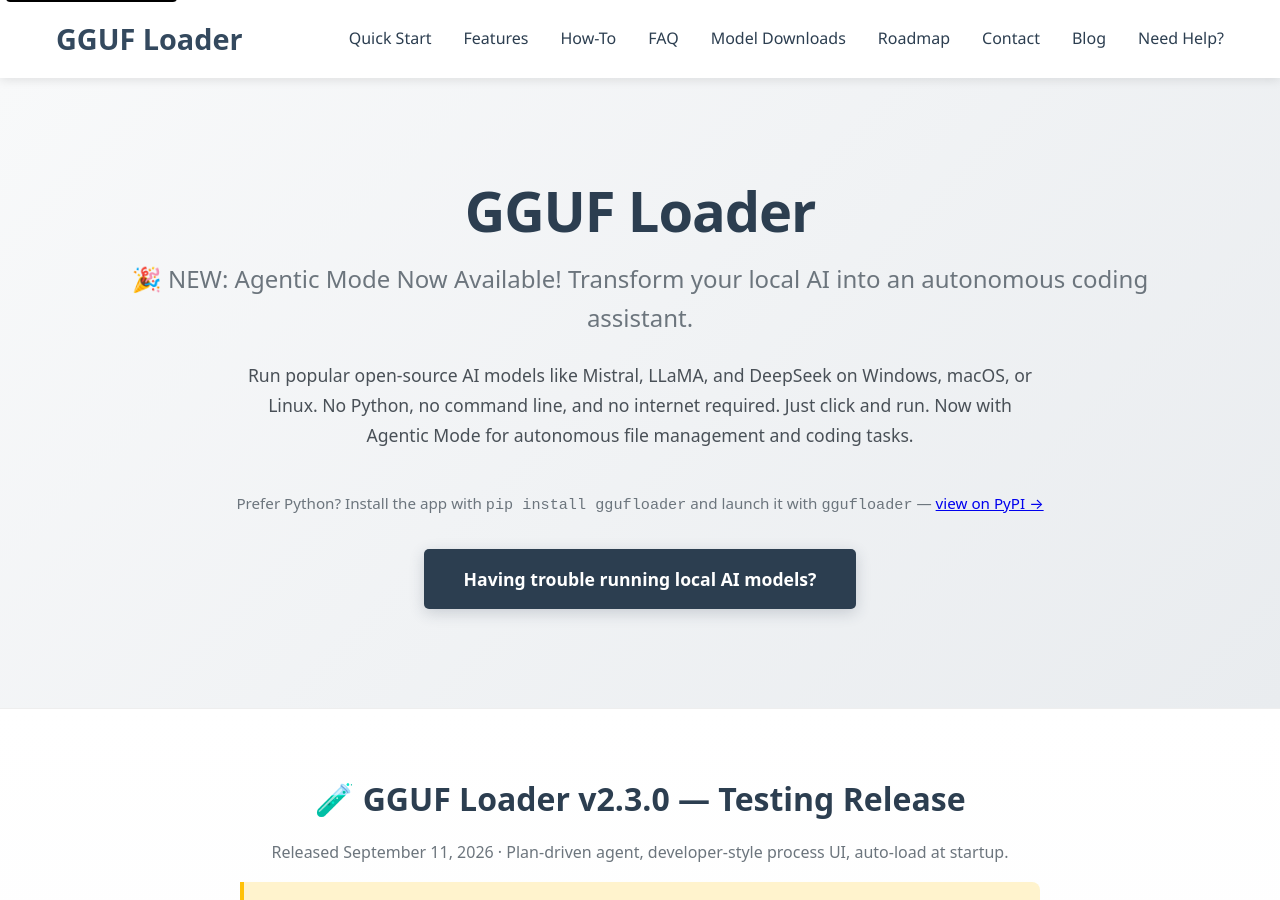
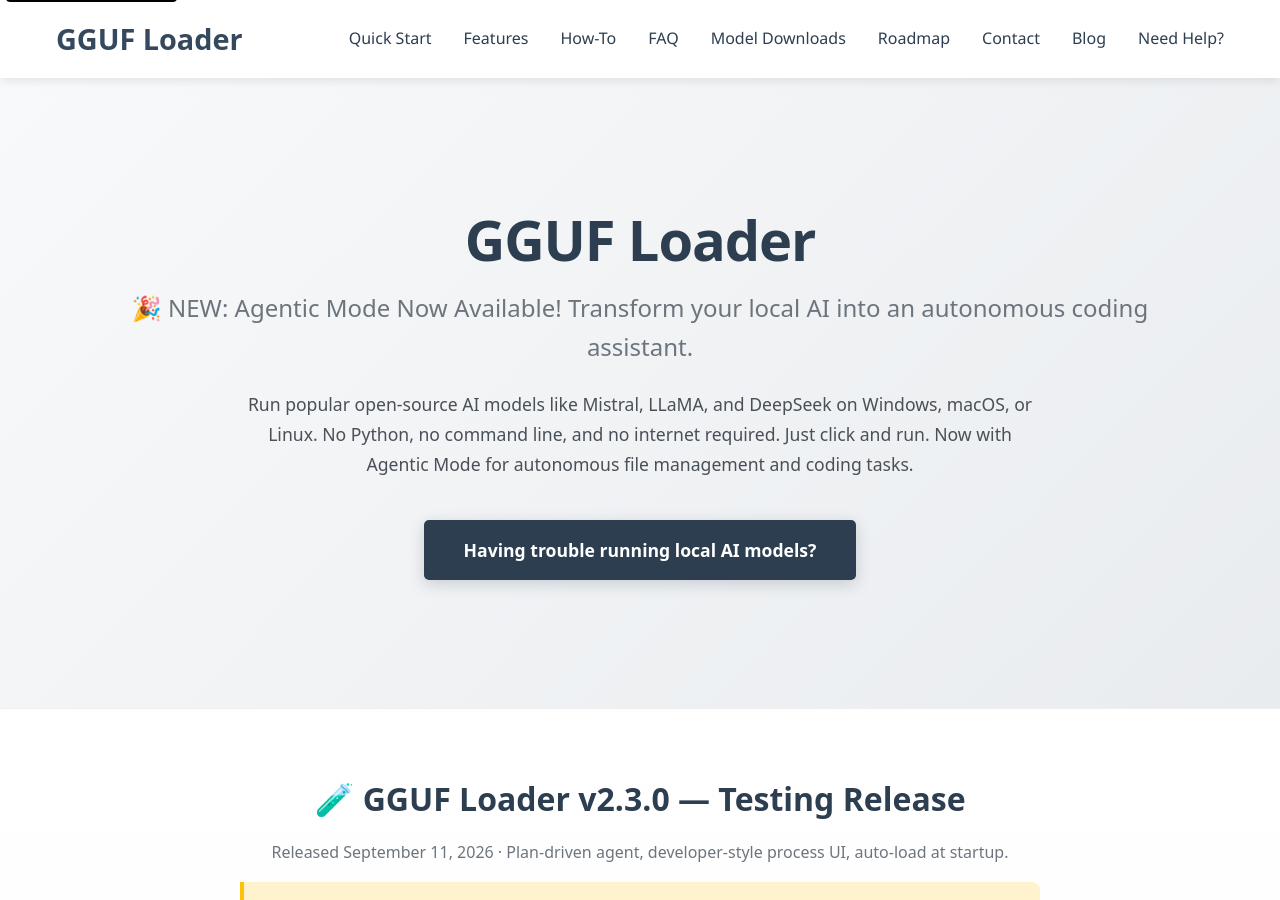
Before and after one commit to GGUFloader/ggufloader.github.io, a Jekyll site: the page index.html, which Jekyll copies as it is, in a window 1280 px wide and 900 px high. Built offline with Jekyll 4.4.1, drawn with Linux system fonts in a browser that asks for light colours.

Commit message:
fix: remove pip/PyPI reference from hero section
Removes the "Prefer Python? Install with pip install ggufloader"
text from the hero section since the app now ships with React frontend
and can't be distributed via pip.

🤖 Generated with Codebuff
Co-Authored-By: Codebuff <noreply@codebuff.com>

```diff
--- a/index.html
+++ b/index.html
@@ -2386,11 +2386,6 @@
                         Run popular open-source AI models like Mistral, LLaMA, and DeepSeek on Windows, macOS, or Linux.
                         No Python, no command line, and no internet required. Just click and run. Now with Agentic Mode for autonomous file management and coding tasks.
                     </p>
-                    <p style="margin-top: 1.25rem; font-size: 0.95rem; color: #6c757d;">
-                        Prefer Python? Install the app with <code>pip install ggufloader</code> and launch it with <code>ggufloader</code> —
-                        <a href="https://pypi.org/project/ggufloader/" target="_blank" rel="noopener noreferrer">view on PyPI →</a>
-                    </p>
-
                     <div class="cta-section">
                         <a href="need-help.html" class="cta-button">
                             Having trouble running local AI models?
```
